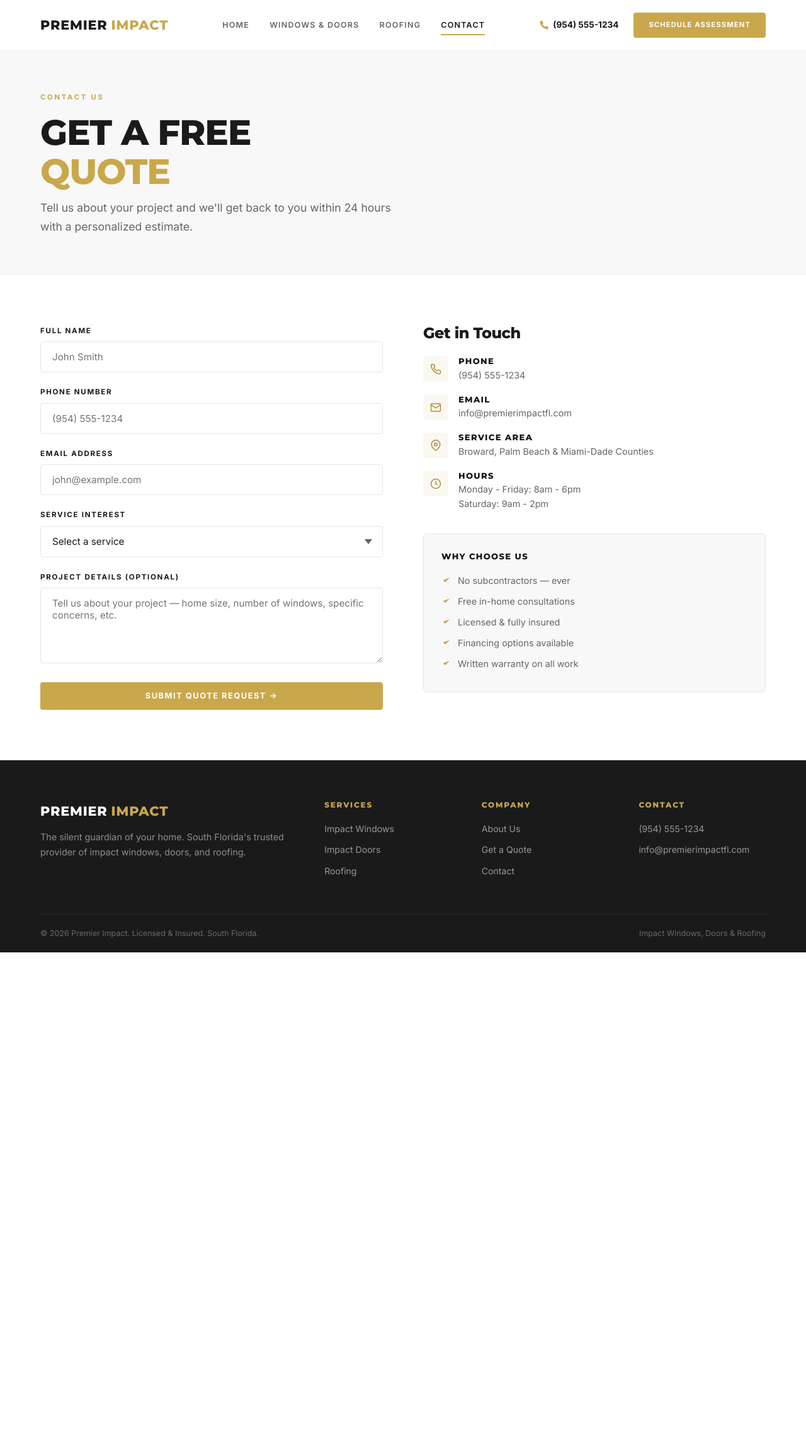
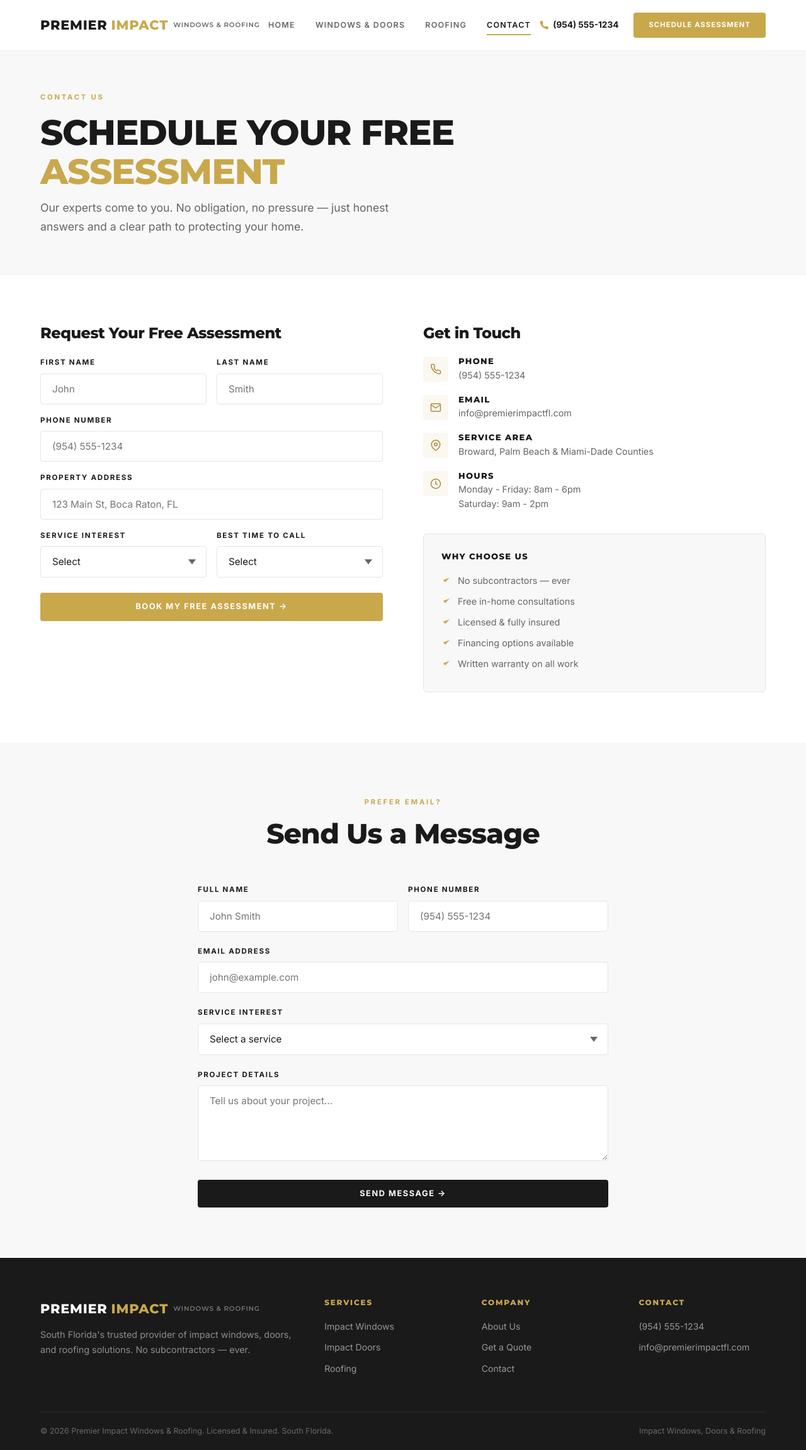
Before and after one commit to Guardianimpact/premierimpact, a FastAPI app: page /contact in a window 1280 px wide. Shown: the whole page at 63% size. Before the commit the page ends 1512 px from the top, so only its background shows below. Run offline with FastAPI, Linux system fonts and the light colour scheme.

Commit message:
Fix branding, add inline lead form with AJAX submission
- Remove "Protect What Matters Most" — hero now reads
  "The Silent Guardian of Your Home"
- Update all instances to "Premier Impact Windows & Roofing"
  (titles, meta tags, footer, logo, copyright, testimonials)
- Remove any Guardian-confusing language
- Add Supabase 'leads' table + POST /api/lead endpoint
- Add inline lead form (charcoal section) on homepage
  between services and testimonials
- Replace contact page primary form with lead form
- AJAX submit with inline thank-you message (no redirect)
- Admin dashboard now shows both leads and quote requests

Co-Authored-By: Claude Opus 4.6 <noreply@anthropic.com>

```diff
--- a/app/main.py
+++ b/app/main.py
@@ -3,7 +3,7 @@ import secrets
 from datetime import datetime, timezone
 
 from fastapi import FastAPI, Request, Form, Depends, HTTPException, status
-from fastapi.responses import HTMLResponse, RedirectResponse
+from fastapi.responses import HTMLResponse, RedirectResponse, JSONResponse
 from fastapi.staticfiles import StaticFiles
 from fastapi.templating import Jinja2Templates
 from starlette.middleware.sessions import SessionMiddleware
@@ -13,7 +13,7 @@ from app.database import get_supabase
 
 load_dotenv()
 
-app = FastAPI(title="Premier Impact", docs_url=None, redoc_url=None)
+app = FastAPI(title="Premier Impact Windows & Roofing", docs_url=None, redoc_url=None)
 app.add_middleware(SessionMiddleware, secret_key=os.getenv("SESSION_SECRET", secrets.token_hex(32)))
 
 BASE_DIR = os.path.dirname(os.path.abspath(__file__))
@@ -71,6 +71,32 @@ async def contact_submit(
     })
 
 
+# --- Lead Form API (AJAX) ---
+
+@app.post("/api/lead")
+async def submit_lead(
+    request: Request,
+    first_name: str = Form(...),
+    last_name: str = Form(...),
+    phone: str = Form(...),
+    address: str = Form(""),
+    service: str = Form(...),
+    best_time: str = Form(""),
+):
+    db = get_supabase()
+    db.table("leads").insert({
+        "first_name": first_name,
+        "last_name": last_name,
+        "phone": phone,
+        "address": address,
+        "service": service,
+        "best_time": best_time,
+        "created_at": datetime.now(timezone.utc).isoformat(),
+    }).execute()
+
+    return JSONResponse({"ok": True, "first_name": first_name})
+
+
 # --- Admin Routes ---
 
 def require_admin(request: Request):
@@ -100,11 +126,13 @@ async def admin_dashboard(request: Request):
     if not request.session.get("admin"):
         return RedirectResponse(url="/admin/login", status_code=303)
     db = get_supabase()
-    result = db.table("quotes").select("*").order("created_at", desc=True).execute()
+    quotes = db.table("quotes").select("*").order("created_at", desc=True).execute()
+    leads = db.table("leads").select("*").order("created_at", desc=True).execute()
     return templates.TemplateResponse("admin.html", {
         "request": request,
         "page": "admin",
-        "quotes": result.data,
+        "quotes": quotes.data,
+        "leads": leads.data,
     })
 
 
--- a/app/templates/base.html
+++ b/app/templates/base.html
@@ -3,8 +3,8 @@
 <head>
     <meta charset="UTF-8">
     <meta name="viewport" content="width=device-width, initial-scale=1.0">
-    <title>{% block title %}Premier Impact{% endblock %} | Impact Windows, Doors & Roofing</title>
-    <meta name="description" content="{% block meta_description %}Premier Impact — South Florida's trusted provider of impact windows, doors, and roofing. No subcontractors. We measure, order, and install ourselves.{% endblock %}">
+    <title>{% block title %}Premier Impact Windows & Roofing{% endblock %} | South Florida</title>
+    <meta name="description" content="{% block meta_description %}Premier Impact Windows & Roofing — South Florida's trusted provider of impact windows, doors, and roofing. No subcontractors. We measure, order, and install ourselves.{% endblock %}">
     <link rel="preconnect" href="https://fonts.googleapis.com">
     <link rel="preconnect" href="https://fonts.gstatic.com" crossorigin>
     <link href="https://fonts.googleapis.com/css2?family=Inter:wght@300;400;500;600;700;800&family=Montserrat:wght@600;700;800;900&display=swap" rel="stylesheet">
@@ -16,7 +16,7 @@
     <nav class="navbar" id="navbar">
         <div class="nav-inner">
             <a href="/" class="nav-logo">
-                Premier <span class="accent">Impact</span>
+                Premier <span class="accent">Impact</span> <span style="font-weight:600;font-size:0.65rem;letter-spacing:0.08em;color:var(--text-secondary);margin-left:2px;">Windows & Roofing</span>
             </a>
             <div class="nav-center" id="navCenter">
                 <a href="/" class="{% if page == 'home' %}active{% endif %}">Home</a>
@@ -55,8 +55,8 @@
         <div class="container">
             <div class="footer-grid">
                 <div>
-                    <div class="nav-logo">Premier <span class="accent">Impact</span></div>
-                    <p class="footer-tagline">The silent guardian of your home. South Florida's trusted provider of impact windows, doors, and roofing.</p>
+                    <div class="nav-logo">Premier <span class="accent">Impact</span> <span style="font-weight:600;font-size:0.65rem;letter-spacing:0.08em;color:rgba(255,255,255,0.4);margin-left:2px;">Windows & Roofing</span></div>
+                    <p class="footer-tagline">South Florida's trusted provider of impact windows, doors, and roofing solutions. No subcontractors &mdash; ever.</p>
                 </div>
                 <div>
                     <h4>Services</h4>
@@ -84,7 +84,7 @@
                 </div>
             </div>
             <div class="footer-bottom">
-                <span>&copy; 2026 Premier Impact. Licensed & Insured. South Florida.</span>
+                <span>&copy; 2026 Premier Impact Windows & Roofing. Licensed & Insured. South Florida.</span>
                 <span>Impact Windows, Doors & Roofing</span>
             </div>
         </div>
@@ -117,6 +117,32 @@
         window.addEventListener('scroll', function() {
             document.getElementById('navbar').classList.toggle('scrolled', window.scrollY > 10);
         });
+
+        // Lead form AJAX submission
+        function submitLead(e, formId) {
+            e.preventDefault();
+            var form = document.getElementById('leadFormEl' + formId);
+            var data = new FormData(form);
+            var btn = form.querySelector('button[type="submit"]');
+            btn.textContent = 'Submitting...';
+            btn.disabled = true;
+
+            fetch('/api/lead', { method: 'POST', body: data })
+                .then(function(r) { return r.json(); })
+                .then(function(d) {
+                    if (d.ok) {
+                        document.getElementById('leadName' + formId).textContent = d.first_name;
+                        form.style.display = 'none';
+                        document.getElementById('leadSuccess' + formId).style.display = 'block';
+                    }
+                })
+                .catch(function() {
+                    btn.textContent = 'Book My Free Assessment \u2192';
+                    btn.disabled = false;
+                    alert('Something went wrong. Please call us at (954) 555-1234.');
+                });
+            return false;
+        }
     </script>
 </body>
 </html>
--- a/app/templates/contact.html
+++ b/app/templates/contact.html
@@ -1,61 +1,26 @@
 {% extends "base.html" %}
 
 {% block title %}Get a Quote{% endblock %}
-{% block meta_description %}Request a free quote for impact windows, doors, or roofing from Premier Impact. South Florida's trusted home protection team.{% endblock %}
+{% block meta_description %}Request a free quote for impact windows, doors, or roofing from Premier Impact Windows & Roofing. South Florida's trusted home protection team.{% endblock %}
 
 {% block content %}
 <!-- Page Hero -->
 <section class="page-hero">
     <div class="container">
         <span class="section-label">Contact Us</span>
-        <h1>Get a Free<br><span class="gold">Quote</span></h1>
-        <p>Tell us about your project and we'll get back to you within 24 hours with a personalized estimate.</p>
+        <h1>Schedule Your Free<br><span class="gold">Assessment</span></h1>
+        <p>Our experts come to you. No obligation, no pressure &mdash; just honest answers and a clear path to protecting your home.</p>
     </div>
 </section>
 
-<!-- Contact Form -->
+<!-- Lead Form (Primary) -->
 <section class="contact-section">
     <div class="container">
         <div class="contact-grid">
             <div>
-                {% if success %}
-                <div class="success-message">
-                    <h3>Thank You!</h3>
-                    <p>We've received your request. Our team will contact you within 24 hours.</p>
-                </div>
-                {% endif %}
-
-                <form method="POST" action="/contact">
-                    <div class="form-group">
-                        <label for="name">Full Name</label>
-                        <input type="text" id="name" name="name" placeholder="John Smith" required>
-                    </div>
-                    <div class="form-group">
-                        <label for="phone">Phone Number</label>
-                        <input type="tel" id="phone" name="phone" placeholder="(954) 555-1234" required>
-                    </div>
-                    <div class="form-group">
-                        <label for="email">Email Address</label>
-                        <input type="email" id="email" name="email" placeholder="john@example.com" required>
-                    </div>
-                    <div class="form-group">
-                        <label for="service">Service Interest</label>
-                        <select id="service" name="service" required>
-                            <option value="" disabled selected>Select a service</option>
-                            <option value="Impact Windows">Impact Windows</option>
-                            <option value="Impact Doors">Impact Doors</option>
-                            <option value="Windows & Doors">Windows & Doors</option>
-                            <option value="Roofing">Roofing</option>
-                            <option value="Full Home Protection">Full Home Protection</option>
-                            <option value="Other">Other</option>
-                        </select>
-                    </div>
-                    <div class="form-group">
-                        <label for="message">Project Details (Optional)</label>
-                        <textarea id="message" name="message" placeholder="Tell us about your project — home size, number of windows, specific concerns, etc."></textarea>
-                    </div>
-                    <button type="submit" class="btn btn-gold" style="width: 100%; justify-content: center;">Submit Quote Request &rarr;</button>
-                </form>
+                <h3 style="margin-bottom: 24px;">Request Your Free Assessment</h3>
+                {% set form_id = "Contact" %}
+                {% include "lead_form.html" %}
             </div>
 
             <div class="contact-info">
@@ -126,4 +91,55 @@
         </div>
     </div>
 </section>
+
+<!-- Still keep a simple quote form for email-based inquiries -->
+<section style="background: var(--bg-light); padding: 80px 0;">
+    <div class="container" style="max-width: 700px;">
+        <div class="section-header center">
+            <span class="section-label">Prefer Email?</span>
+            <h2>Send Us a Message</h2>
+        </div>
+
+        {% if success %}
+        <div class="success-message">
+            <h3>Thank You!</h3>
+            <p>We've received your message. Our team will respond within 24 hours.</p>
+        </div>
+        {% endif %}
+
+        <form method="POST" action="/contact">
+            <div style="display: grid; grid-template-columns: 1fr 1fr; gap: 16px;">
+                <div class="form-group">
+                    <label for="name">Full Name</label>
+                    <input type="text" id="name" name="name" placeholder="John Smith" required>
+                </div>
+                <div class="form-group">
+                    <label for="phone_email">Phone Number</label>
+                    <input type="tel" id="phone_email" name="phone" placeholder="(954) 555-1234" required>
+                </div>
+            </div>
+            <div class="form-group">
+                <label for="email">Email Address</label>
+                <input type="email" id="email" name="email" placeholder="john@example.com" required>
+            </div>
+            <div class="form-group">
+                <label for="service_email">Service Interest</label>
+                <select id="service_email" name="service" required>
+                    <option value="" disabled selected>Select a service</option>
+                    <option value="Impact Windows">Impact Windows</option>
+                    <option value="Impact Doors">Impact Doors</option>
+                    <option value="Windows & Doors">Windows & Doors</option>
+                    <option value="Roofing">Roofing</option>
+                    <option value="Full Home Protection">Full Home Protection</option>
+                    <option value="Other">Other</option>
+                </select>
+            </div>
+            <div class="form-group">
+                <label for="message">Project Details</label>
+                <textarea id="message" name="message" placeholder="Tell us about your project..."></textarea>
+            </div>
+            <button type="submit" class="btn btn-charcoal" style="width: 100%; justify-content: center;">Send Message &rarr;</button>
+        </form>
+    </div>
+</section>
 {% endblock %}
--- /dev/null
+++ b/app/templates/lead_form.html
@@ -0,0 +1,54 @@
+<!-- Inline Lead Form Component -->
+<div id="leadForm{{ form_id|default('') }}">
+    <form id="leadFormEl{{ form_id|default('') }}" onsubmit="return submitLead(event, '{{ form_id|default('') }}')">
+        <div style="display: grid; grid-template-columns: 1fr 1fr; gap: 16px;">
+            <div class="form-group" style="margin-bottom: 16px;">
+                <label for="first_name{{ form_id|default('') }}">First Name</label>
+                <input type="text" id="first_name{{ form_id|default('') }}" name="first_name" placeholder="John" required>
+            </div>
+            <div class="form-group" style="margin-bottom: 16px;">
+                <label for="last_name{{ form_id|default('') }}">Last Name</label>
+                <input type="text" id="last_name{{ form_id|default('') }}" name="last_name" placeholder="Smith" required>
+            </div>
+        </div>
+        <div class="form-group" style="margin-bottom: 16px;">
+            <label for="phone{{ form_id|default('') }}">Phone Number</label>
+            <input type="tel" id="phone{{ form_id|default('') }}" name="phone" placeholder="(954) 555-1234" required>
+        </div>
+        <div class="form-group" style="margin-bottom: 16px;">
+            <label for="address{{ form_id|default('') }}">Property Address</label>
+            <input type="text" id="address{{ form_id|default('') }}" name="address" placeholder="123 Main St, Boca Raton, FL" autocomplete="street-address">
+        </div>
+        <div style="display: grid; grid-template-columns: 1fr 1fr; gap: 16px;">
+            <div class="form-group" style="margin-bottom: 16px;">
+                <label for="service{{ form_id|default('') }}">Service Interest</label>
+                <select id="service{{ form_id|default('') }}" name="service" required>
+                    <option value="" disabled selected>Select</option>
+                    <option value="Impact Windows">Impact Windows</option>
+                    <option value="Impact Doors">Impact Doors</option>
+                    <option value="Roofing">Roofing</option>
+                    <option value="All of the Above">All of the Above</option>
+                </select>
+            </div>
+            <div class="form-group" style="margin-bottom: 16px;">
+                <label for="best_time{{ form_id|default('') }}">Best Time to Call</label>
+                <select id="best_time{{ form_id|default('') }}" name="best_time">
+                    <option value="" disabled selected>Select</option>
+                    <option value="Morning 8-12">Morning 8-12</option>
+                    <option value="Afternoon 12-5">Afternoon 12-5</option>
+                    <option value="Evening 5-8">Evening 5-8</option>
+                </select>
+            </div>
+        </div>
+        <button type="submit" class="btn btn-gold" style="width: 100%; justify-content: center; margin-top: 8px;">
+            Book My Free Assessment &rarr;
+        </button>
+    </form>
+    <div id="leadSuccess{{ form_id|default('') }}" style="display: none; text-align: center; padding: 40px 20px;">
+        <svg width="48" height="48" viewBox="0 0 24 24" fill="none" stroke="var(--gold)" stroke-width="2" style="margin: 0 auto 16px;">
+            <path d="M22 11.08V12a10 10 0 11-5.93-9.14"/><polyline points="22 4 12 14.01 9 11.01"/>
+        </svg>
+        <h3 style="margin-bottom: 8px;">Thank You, <span id="leadName{{ form_id|default('') }}"></span>!</h3>
+        <p style="color: var(--text-secondary);">We'll call you within the hour to confirm your assessment.</p>
+    </div>
+</div>
```
Also changed, not shown: app/templates/admin.html (+47 -5 lines), app/templates/home.html (+39 -5 lines), README.md.
